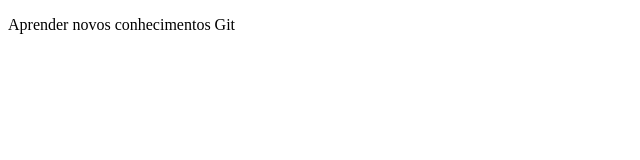
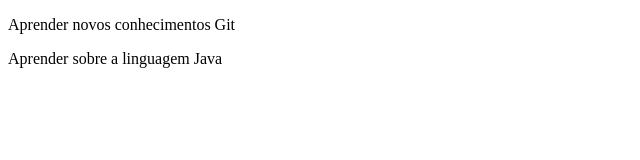
Before and after one commit to renanmarzocca/projeto-mod01, a plain HTML site: page index.html in a window 1280 px wide. Shown: the whole page, without its empty margins (0-640 px from the left). Drawn offline with Linux system fonts and the light colour scheme.

Commit message:
Segunda frase

```diff
--- a/index.html
+++ b/index.html
@@ -8,5 +8,6 @@
 </head>
 <body>
     <p>Aprender novos conhecimentos Git</p>
+    <p>Aprender sobre a linguagem Java</p>
 </body>
 </html>
```
